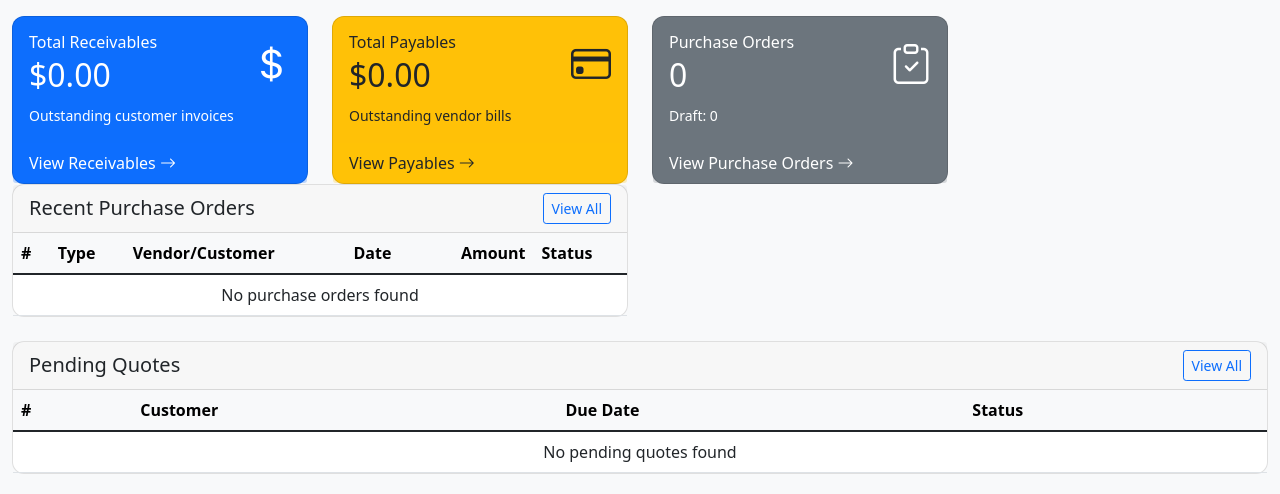
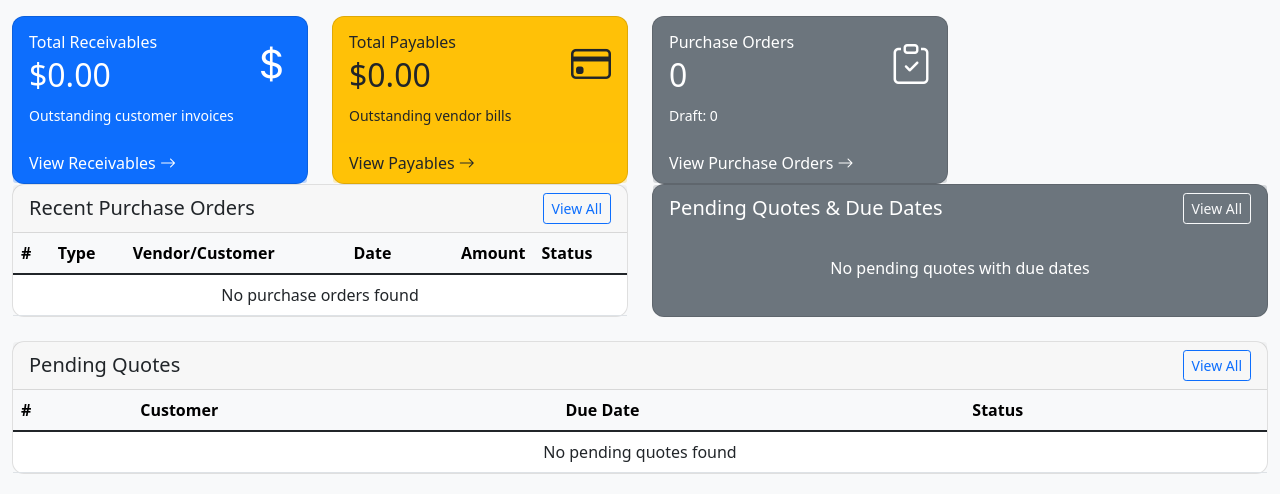
Before and after one commit to alexispinzongalindo/DIEGO_SOTO, a Flask app: page /dashboard in a window 1280 px wide. Shown: the part 56-550 px from the top of the page. Run offline with Flask 3, Linux system fonts and the light colour scheme; a user stored in the database is signed in.

Commit message:
Dashboard: add pending quotes due dates card

```diff
--- a/app/main/routes.py
+++ b/app/main/routes.py
@@ -62,12 +62,42 @@ def dashboard():
     recent_purchase_orders = PurchaseOrder.query.order_by(PurchaseOrder.date.desc()).limit(5).all()
 
     try:
-        pending_quotes = Quote.query.filter(Quote.status.in_(['draft', 'sent']))\
-            .order_by(Quote.due_date.asc().nullslast(), Quote.date.desc())\
-            .limit(8).all()
+        pending_quotes = (
+            Quote.query.filter(Quote.status.in_(['draft', 'sent']))
+            .order_by(
+                db.case((Quote.due_date.is_(None), 1), else_=0),
+                Quote.due_date.asc(),
+                Quote.date.desc(),
+            )
+            .limit(8)
+            .all()
+        )
     except Exception:
         db.session.rollback()
         pending_quotes = []
+
+    try:
+        quotes_due_count = (
+            Quote.query.filter(Quote.status.in_(['draft', 'sent']))
+            .filter(Quote.due_date.isnot(None))
+            .filter(Quote.due_date <= today)
+            .count()
+        )
+    except Exception:
+        db.session.rollback()
+        quotes_due_count = 0
+
+    try:
+        quotes_due_list = (
+            Quote.query.filter(Quote.status.in_(['draft', 'sent']))
+            .filter(Quote.due_date.isnot(None))
+            .order_by(Quote.due_date.asc(), Quote.date.desc())
+            .limit(6)
+            .all()
+        )
+    except Exception:
+        db.session.rollback()
+        quotes_due_list = []
 
     purchase_order_count = PurchaseOrder.query.count()
     draft_po_count = PurchaseOrder.query.filter_by(status='draft').count()
@@ -105,6 +135,8 @@ def dashboard():
                          vendor_count=vendor_count,
                          purchase_order_count=purchase_order_count,
                          draft_po_count=draft_po_count,
+                         quotes_due_count=quotes_due_count,
+                         quotes_due_list=quotes_due_list,
                          total_receivables=total_receivables,
                          total_payables=total_payables,
                          thirty_day_revenue=thirty_day_revenue,
--- a/app/templates/main/dashboard.html
+++ b/app/templates/main/dashboard.html
@@ -116,6 +116,32 @@
                             {% endfor %}
                         </tbody>
                     </table>
+                </div>
+            </div>
+        </div>
+    </div>
+
+    <div class="col-md-6">
+        <div class="card bg-secondary text-white h-100">
+            <div class="card-header bg-secondary bg-opacity-25 border-0 d-flex justify-content-between align-items-center">
+                <h5 class="mb-0">Pending Quotes & Due Dates</h5>
+                <a href="{{ url_for('ar.quotes') }}" class="btn btn-sm btn-outline-light">View All</a>
+            </div>
+            <div class="card-body p-0">
+                <div class="list-group list-group-flush">
+                    {% for quote in quotes_due_list %}
+                    <a href="{{ url_for('ar.view_quote', id=quote.id) }}" class="list-group-item list-group-item-action bg-secondary text-white">
+                        <div class="d-flex w-100 justify-content-between">
+                            <h6 class="mb-1">{{ quote.customer.name if quote.customer else '' }}</h6>
+                            <small>Due {{ quote.due_date.strftime('%Y-%m-%d') if quote.due_date else '' }}</small>
+                        </div>
+                        <small class="opacity-75">Quote #{{ quote.number }}</small>
+                    </a>
+                    {% else %}
+                    <div class="text-center p-4">
+                        <p class="mb-0">No pending quotes with due dates</p>
+                    </div>
+                    {% endfor %}
                 </div>
             </div>
         </div>
```
